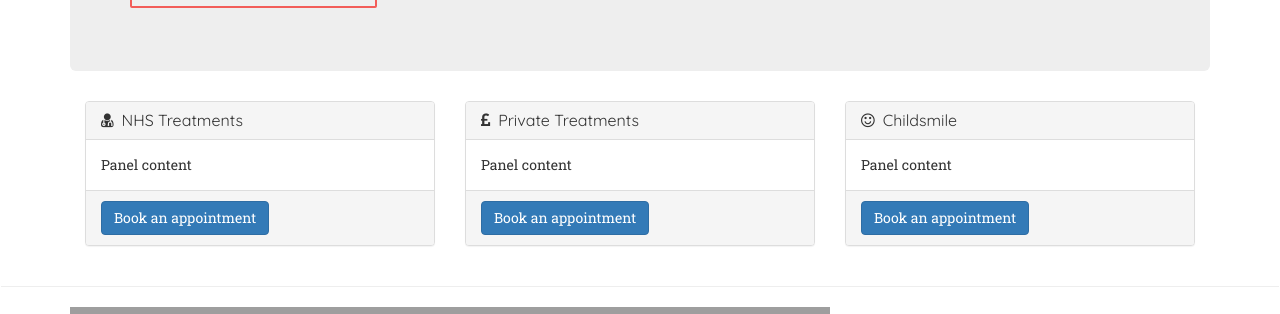
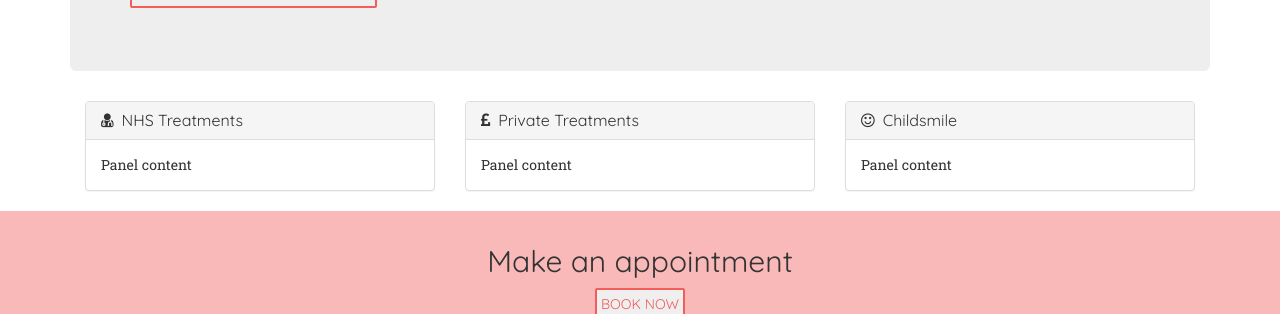
Before and after one commit to janewilson90/muchty, a PHP site: page / in a window 1280 px wide. Shown: the part 290-604 px from the top of the page. Run offline with PHP 8.4, Linux system fonts and the light colour scheme; some libraries are stand-ins or nearby versions; grey boxes are pictures that could not be loaded.

Commit message:
Appointments banner section

```diff
--- a/index.php
+++ b/index.php
@@ -22,7 +22,6 @@
               <div class="panel-body">
                 Panel content
               </div>
-              <div class="panel-footer"><button class="btn btn-primary" role="button" data-toggle="modal" data-target="#appointments">Book an appointment</button></div>
             </div>
           </div>
           <div class="col-md-4">
@@ -33,7 +32,6 @@
               <div class="panel-body">
                 Panel content
               </div>
-              <div class="panel-footer"><button class="btn btn-primary" role="button" data-toggle="modal" data-target="#appointments">Book an appointment</button></div>
             </div>
           </div>
           <div class="col-md-4">
@@ -44,10 +42,20 @@
               <div class="panel-body">
                 Panel content
               </div>
-              <div class="panel-footer"><button class="btn btn-primary" role="button" data-toggle="modal" data-target="#appointments">Book an appointment</button></div>
             </div>
           </div>
 
+        </div>
+
+      </div>
+
+      <div class="row appointments">
+
+        <div class="container">
+          <div class="col-md-12">
+            <h2>Make an appointment</h2>
+            <button class="casper" role="button" data-toggle="modal" data-target="#appointments">Book now</button>
+          </div>
         </div>
 
       </div>
--- a/sass/muchty.sass
+++ b/sass/muchty.sass
@@ -20,6 +20,11 @@ body
   .header-book
     @include vertical-align
     padding: 12px 15px
+
+.row.appointments
+  background-color: lighten($muchty-red, 20%)
+  text-align: center
+  padding: 1em 0 2em 0
 
 .panel-title .fa
   margin-right: 0.5em
--- a/stylesheets/muchty.css
+++ b/stylesheets/muchty.css
@@ -21,6 +21,11 @@ body {
     vertical-align: middle;
     height: 100%;
     width: 0.1px; }
+
+.row.appointments {
+  background-color: #f9b9b8;
+  text-align: center;
+  padding: 1em 0 2em 0; }
 
 .panel-title .fa {
   margin-right: 0.5em; }
```
